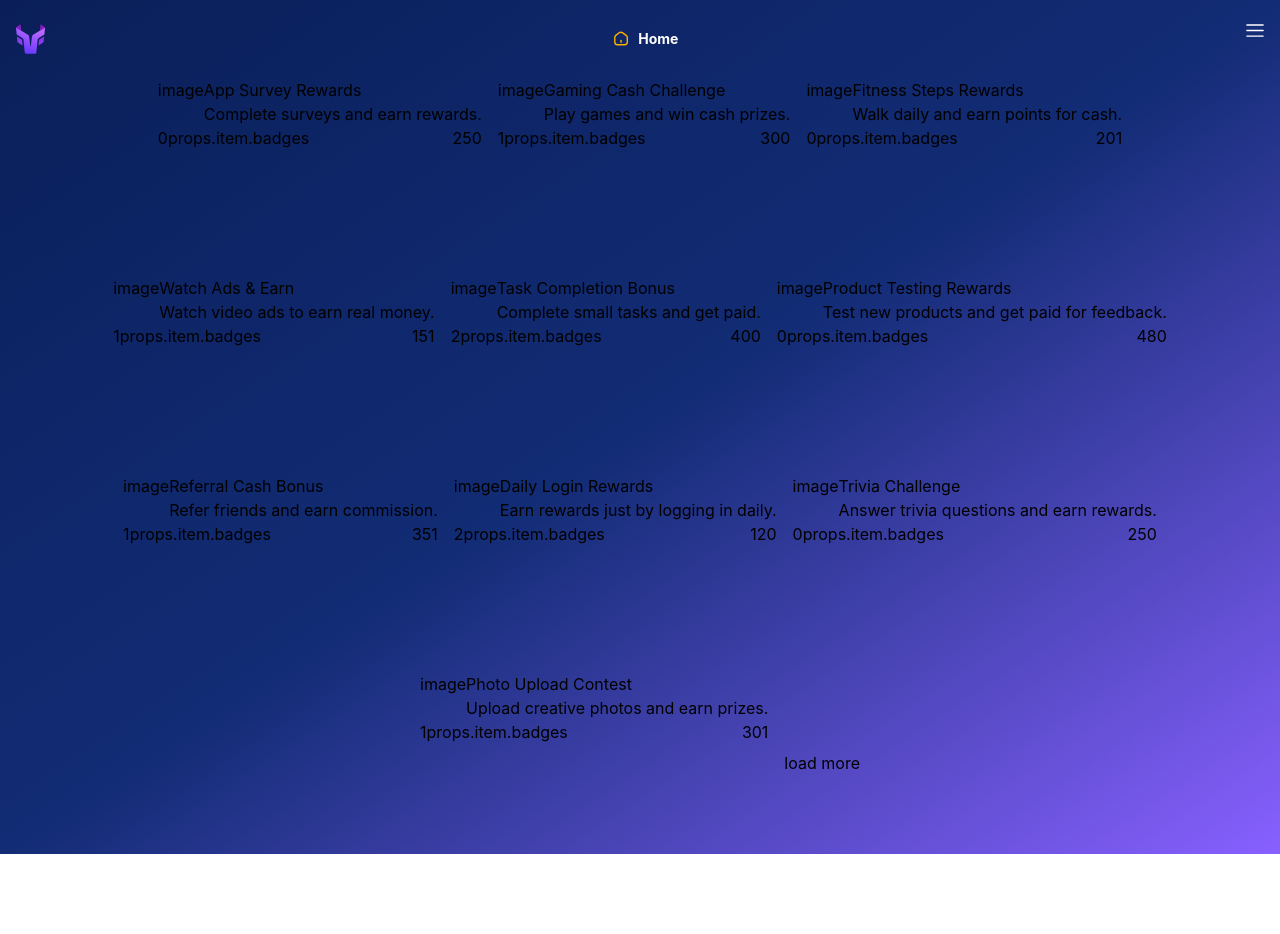
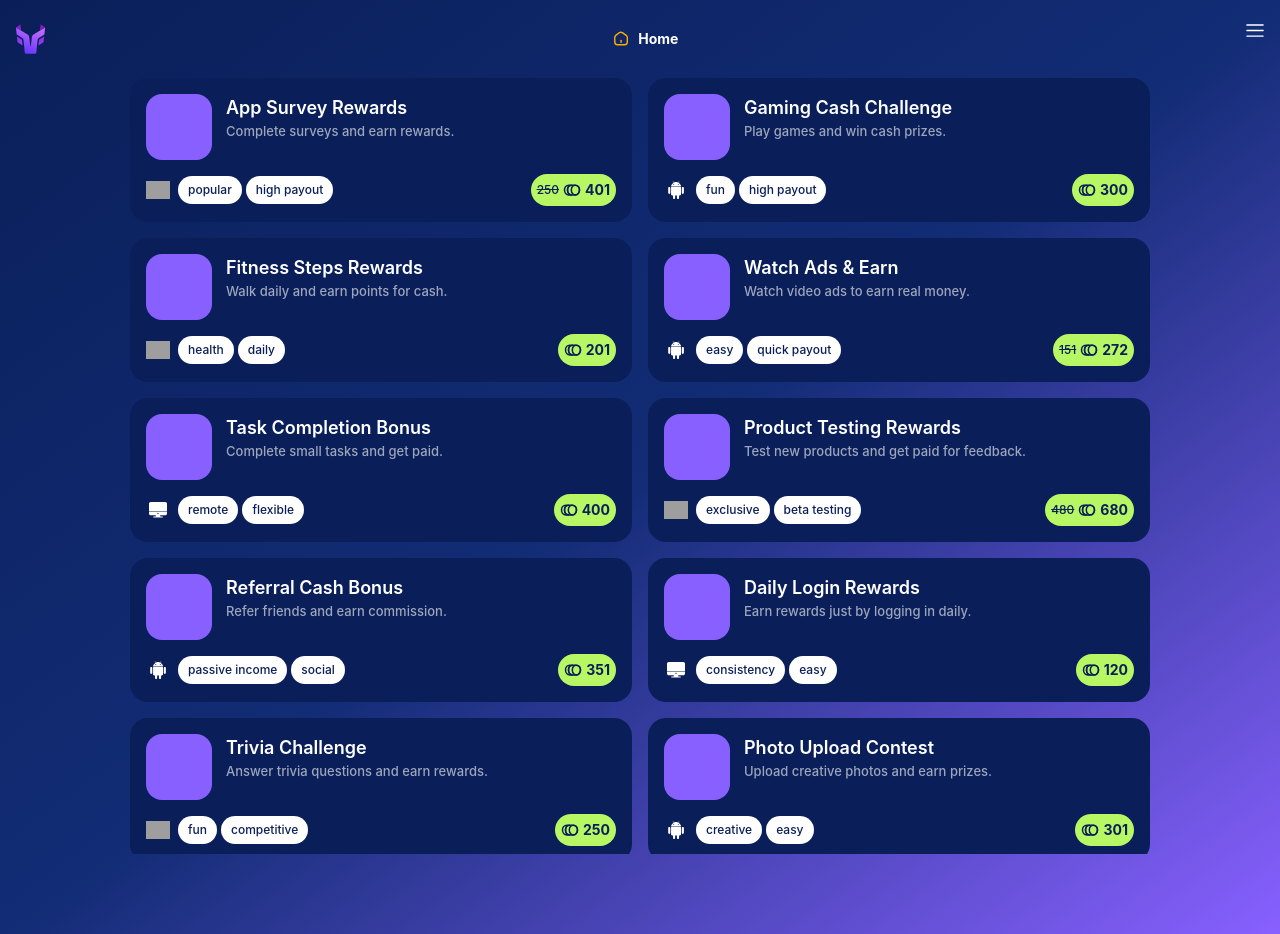
Before and after one commit to danayani/d-rox, a Next.js app: page / in a window 1280 px wide. Before the commit the page ends 854 px from the top, so only its background shows below. Built offline with nearby package versions, Linux system fonts and the light colour scheme; grey boxes are pictures that could not be loaded.

Commit message:
'games-card' style and cmps

```diff
--- a/src/app/components/games-cards.tsx
+++ b/src/app/components/games-cards.tsx
@@ -1,38 +1,35 @@
 "use client"
-import {Game} from "@/app/types";
+import {Game, OperatingSystem} from "@/app/types";
 import {useEffect, useState} from "react";
-import { UIEvent } from 'react';
+import {UIEvent} from 'react';
 
 export default function GamesCards() {
     const [page, setPage] = useState<number>(0)
     const [gamesShows, setGamesShows] = useState<Game[]>([])
-    const [isLoading, setLoading] = useState(true)
 
     useEffect(() => {
         updateGamesData()
     }, [])
 
-    if (isLoading) return <p>Loading...</p>
-    return <div className={`w-full justify-center flex flex-row flex-wrap gap-4 pt-6 h-screen overflow-y-scroll`}
-     onScroll={handleScroll}>
-        {gamesShows.map((game) => (
-            <div key={game.id}>
-                <Card game={game}/>
-            </div>
-        ))}
+    if (gamesShows.length == 0) return <div>No Games for now...</div>
+    return <div className={`w-full justify-center pt-6 h-screen overflow-y-scroll mb-20`}
+                onScroll={handleScroll}>
+        <div className={`justify-center flex flex-wrap gap-4`}>
+            {gamesShows.map((game) => (
+                <Card game={game} key={game.id}/>
+            ))}
+        </div>
+
         {/*todo: change button to event onScroll*/}
         <button onClick={updateGamesData}>load more</button>
     </div>
 
     function updateGamesData() {
-        // setLoading(true)
         fetch(`http://localhost:3000/api/games?page=${page}`)
             .then((res) => res.json())
             .then((data) => {
-                console.log("more games = ", data)
                 setGamesShows([...gamesShows, ...data])
                 setPage(page + 1)
-                setLoading(false)
             })
     }
 
@@ -53,33 +50,83 @@ export default function GamesCards() {
 
 
 function Card(props: { game: Game }) {
-    return <div className={"flex flex-col"}>
-        <div className={"flex flex-row"}>
-            <div>image</div>
-            <div className={"flex flex-col"}>
-                <div>
+    return <div className={"p-4 flex flex-col gap-3 rounded-[18px] bg-DarkBlue "}>
+        <div className={"flex flex-row gap-3.5"}>
+            <div className={'size-[66px] bg-Purple rounded-2xl'}>
+                {/*todo: image.........*/}
+            </div>
+            <div className={"flex flex-col w-[390px]"}>
+                <div className={'text-lg truncate font-semibold text-white '}>
                     {props.game.title}
                 </div>
-                <div>
+                <div className={'h-[40px] text-[13px] font-medium line-clamp-2 text-white/60'}>
                     {props.game.description}
                 </div>
             </div>
         </div>
 
-        <div className={"flex flex-row justify-between"}>
-            <div className={"flex flex-row"}>
-                <div>
-                    {props.game.os}
-                </div>
-                <div>
-                    props.item.badges
-                </div>
+        <div className={"flex flex-row justify-between items-center"}>
+            <div className={"flex flex-row gap-2"}>
+                <OsIcon os={props.game.os}/>
+                <Badges badgesNames={props.game.badges}/>
             </div>
-
-            <div>
-                {props.game.payout}
-            </div>
+            <Payout payout={props.game.payout} bonusPayout={props.game.bonusPayout}/>
         </div>
 
     </div>
 }
+
+function OsIcon(props: { os: OperatingSystem }) {
+    let iconUrl
+    switch (props.os) {
+        case OperatingSystem.android:
+            iconUrl = "android.svg"
+            break
+        case OperatingSystem.ios:
+            iconUrl = "ios.svg"
+            break
+        default:
+            iconUrl = "web.svg"
+    }
+
+    return (
+        <div className={"flex items-center"} >
+            <img src={`/icons/${iconUrl}`} alt="home" height={24} width={24}/>
+        </div>
+
+    )
+}
+
+//todo: font-family
+function Badges(props: { badgesNames: string[] }) {
+    return (
+        <div className={"flex flex-row gap-1"}>
+            {props.badgesNames.map((name, index) => {
+                return <div key={index}
+                            className={"py-1.5 px-2.5 text-xs font-medium bg-white text-DarkBlue rounded-full"}>
+                    {name}
+                </div>
+            })
+            }
+        </div>
+    )
+}
+
+//todo: improve the text-line-through
+//todo: font-family
+function Payout(props: { payout: number, bonusPayout?: number }) {
+    const totalPayout = (props.bonusPayout) ? props.bonusPayout + props.payout : props.payout
+    return (
+        <div className={"flex flex-row rounded-full text-DarkBlue bg-LightGreen items-center p-1.5 gap-1"}>
+            {props.bonusPayout &&
+                <div className={"text-xs line-through line font-medium"}>
+                    {props.payout}
+                </div>
+            }
+            <img src={`/icons/payout.svg`} alt="home" height={18} width={18}/>
+            <div className={"text-sm font-bold "}>
+                {totalPayout}
+            </div>
+        </div>
+    )
+}
```
